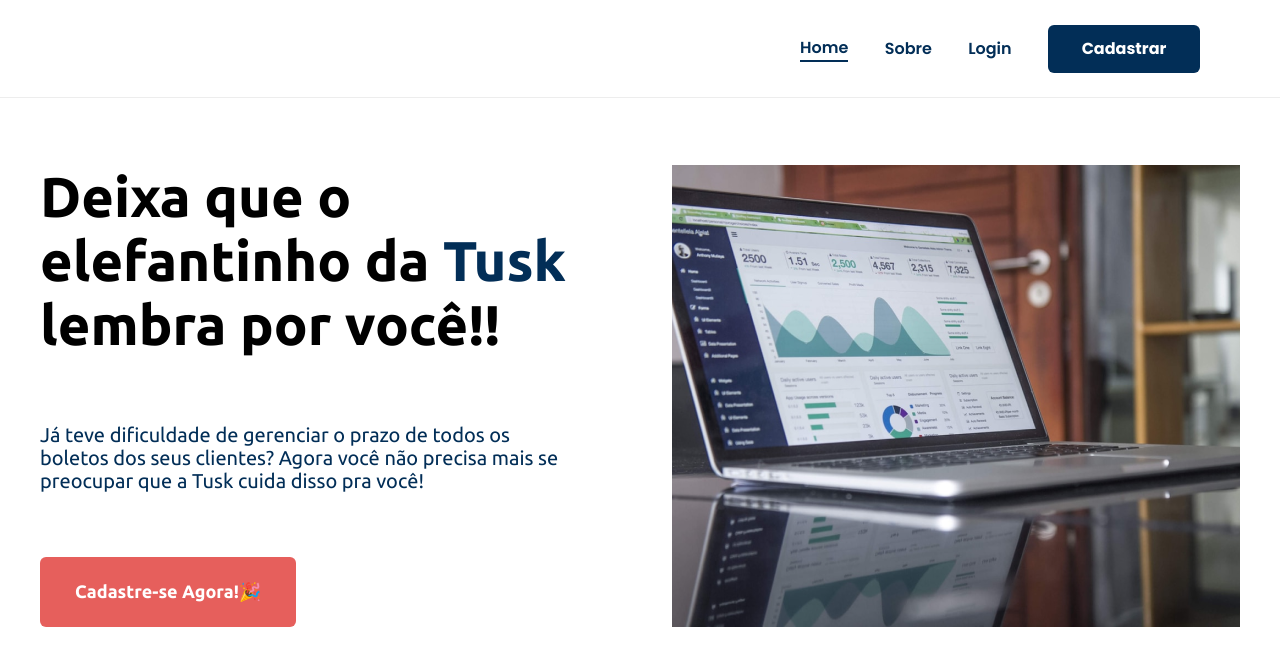
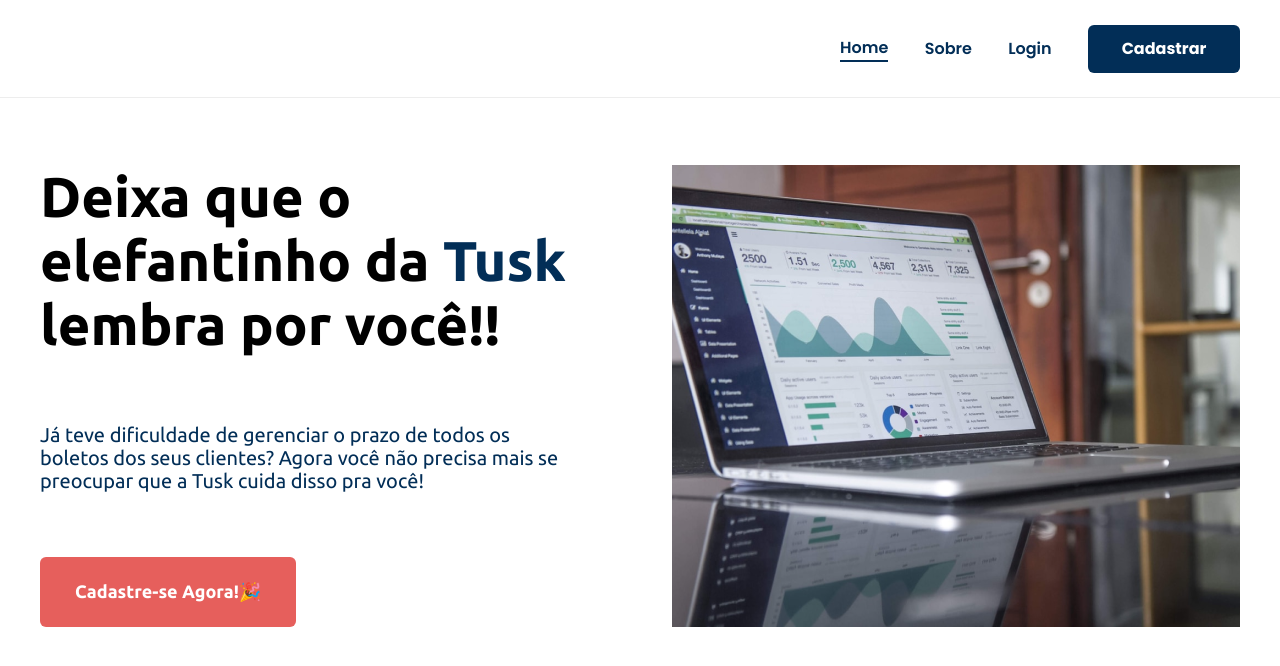
Before and after one commit to MateusRWarmling/tusk-docs-web, a React (Vite) app: page / in a window 1280 px wide. Shown: the top 666 px of the page. Built offline with nearby package versions, Linux system fonts and the light colour scheme.

Commit message:
Change: header width

```diff
--- a/src/components/Header/index.tsx
+++ b/src/components/Header/index.tsx
@@ -11,7 +11,7 @@
       borderBottom="1px"
       borderColor="rgba(211, 211, 211, .4)"
     >
-      <Flex w="1120px" marginX="auto" justifyContent="flex-end">
+      <Flex w="1200px" marginX="auto" justifyContent="flex-end">
         <Flex
           width="400px"
           alignItems="center"
```
